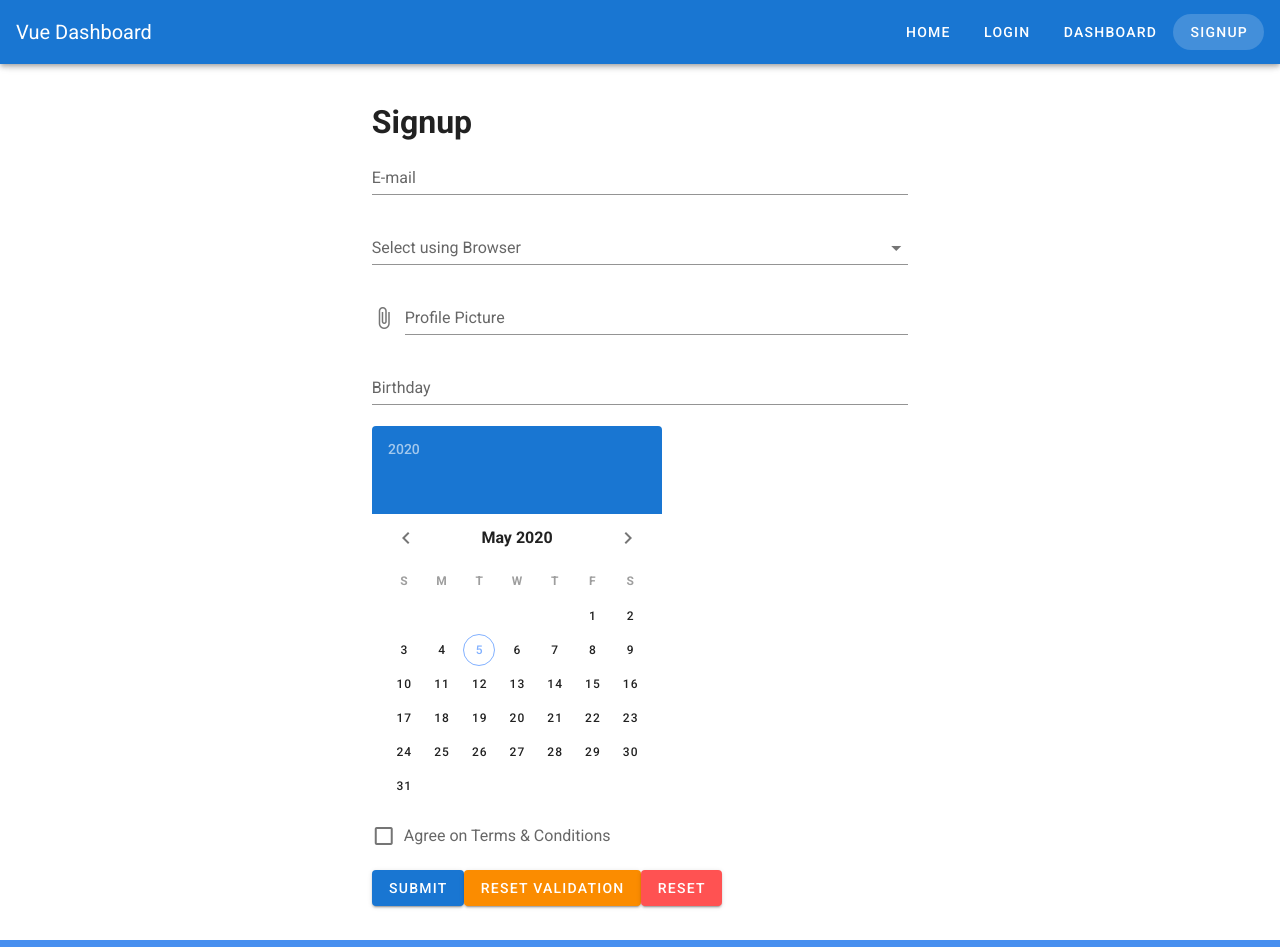
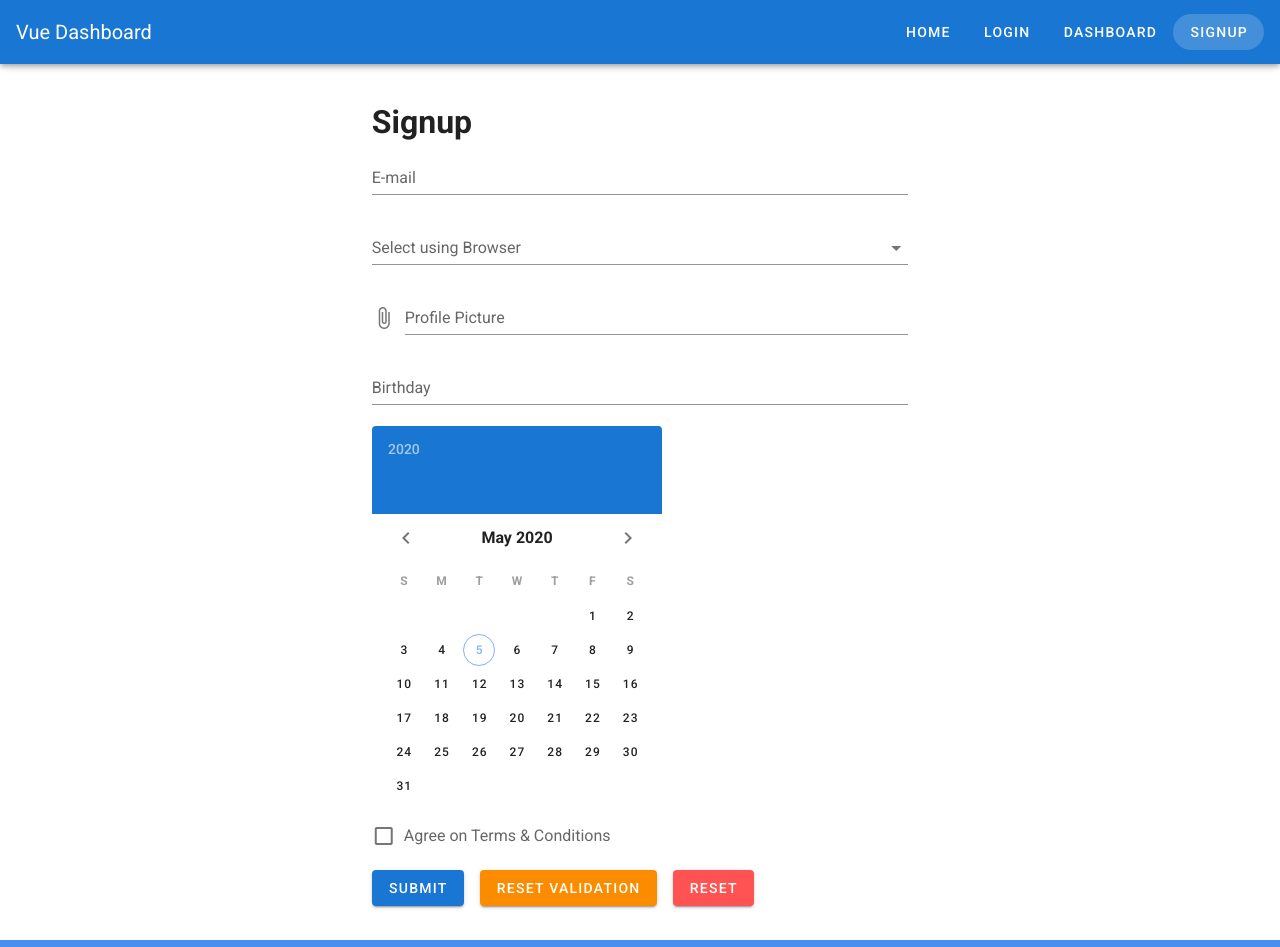
Before and after one commit to dubiBerlin/dashboard, a Vue app: page /signup in a window 1280 px wide. Shown: the top 947 px of the page. Built offline with nearby package versions, Linux system fonts and the light colour scheme.

Commit message:
add class=mr-4 to btns

```diff
--- a/src/views/Signup.vue
+++ b/src/views/Signup.vue
@@ -39,10 +39,11 @@
       <v-btn
         type="submit"
         color="primary"
+        class="mr-4"
       >
         Submit
       </v-btn>
-      <v-btn color="warning" @click="resetValidation" >Reset Validation</v-btn>
+      <v-btn class="mr-4" color="warning" @click="resetValidation" >Reset Validation</v-btn>
       <v-btn color="error" @click="resetForm" >Reset</v-btn>
     </v-form>
     </v-col>
```
